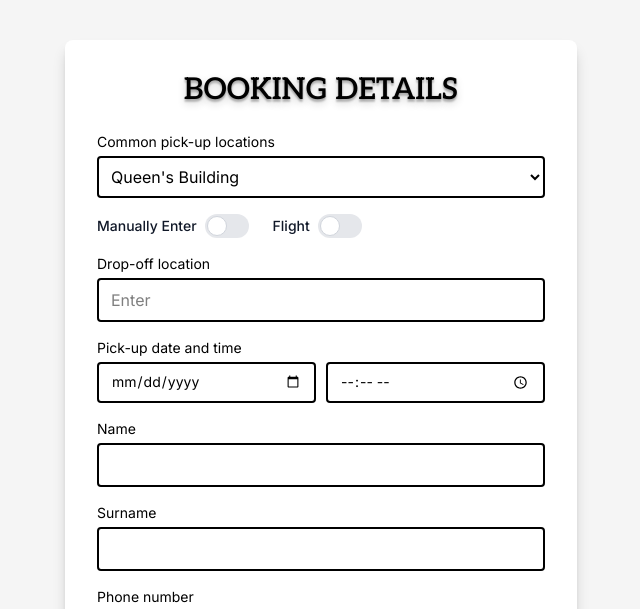
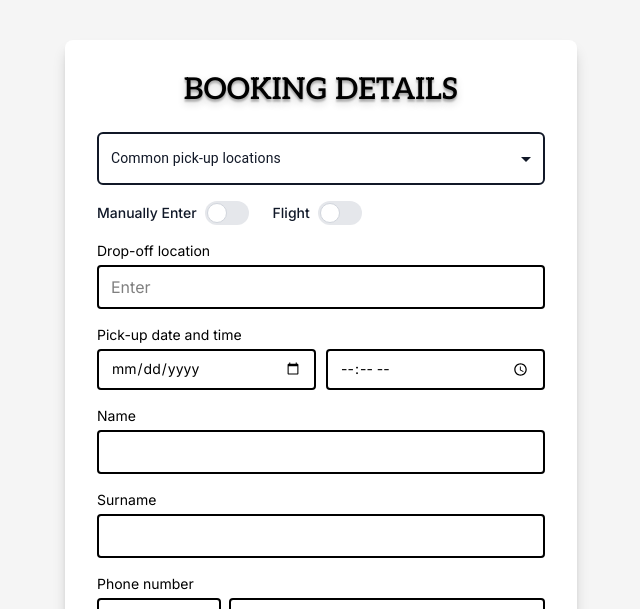
Before and after one commit to Otgon-Erdene-Otgonsukh/UoB-Proline-Taxi, a Next.js app: page /book in a window 1280 px wide. Shown: the part 176-785 px from the top of the page, without its empty margins (319-959 px from the left). Built offline with nearby package versions, Linux system fonts and the light colour scheme.

Commit message:
added MUI dependency and updated the select section of the booking form

```diff
--- a/app/book/page.tsx
+++ b/app/book/page.tsx
@@ -1,6 +1,7 @@
 "use client";
 
 import { useState } from "react";
+import {FormControl, InputLabel, MenuItem, Select} from "@mui/material"
 
 export function BookingPage() {
   const [isManualChecked, setIsManualChecked] = useState(false);
@@ -20,21 +21,57 @@ export function BookingPage() {
           {/*should go to some confirmed page or alike, currently goes to homepage*/}
           <div className="flex flex-col gap-4">
               <div className={`flex flex-col ${(isManualChecked || isFlightChecked) ? "text-gray-400" : ""}`}>
-                <label htmlFor="commonLoc" className="mb-1 text-sm">
+                <FormControl
+                fullWidth
+                disabled={isManualChecked || isFlightChecked}
+                sx={{
+                  "& .MuiOutlinedInput-root": {
+                    borderRadius: "0.375rem", // rounded
+                    fontSize: "0.875rem", // text-sm
+                    color: "#111827", // gray-900 text color
+                    "& fieldset": {
+                      borderWidth: "2px", // border-2
+                      borderColor: "#111827", // gray-900
+                    },
+
+                    "&.Mui-focused fieldset": {
+                      borderWidth: "2px",
+                      borderColor: "#111827", // gray-900
+                    },
+                  },
+                  "& .MuiInputLabel-root": {
+                    fontSize: "0.875rem", // text-sm
+                    color: "#111827", // gray-900
+                    "&.Mui-focused": {
+                      color: "#111827", // gray-900
+                    },
+                  },
+                  "& .MuiSelect-icon": {
+                    color: "#111827", // gray-900 dropdown arrow
+                  },
+                }}
+              >
+                <InputLabel id="commonLoc-label" className="text-sm">
                   Common pick-up locations
-                </label>
-                <select
+                </InputLabel>
+                <Select
+                  labelId="commonLoc-label"
                   id="commonLoc"
-                  className="border-2 rounded px-2 py-2"
-                  defaultValue="None"
-                  disabled={isManualChecked}
+                  label="Common pick-up locations"
+                  defaultValue=""
                 >
-                  <option>Queen's Building</option>
-                  <option>Will's Memorial</option>
-                  <option>Merchant Venturers Building</option>
-                  <option>Victoria Rooms</option>
-                  <option>Richmond Building</option>
-                </select>
+                  <MenuItem value="">
+                    <em>Select a location</em>
+                  </MenuItem>
+                  <MenuItem value="queens">Queen's Building</MenuItem>
+                  <MenuItem value="wills">Will's Memorial</MenuItem>
+                  <MenuItem value="merchant">
+                    Merchant Venturers Building
+                  </MenuItem>
+                  <MenuItem value="victoria">Victoria Rooms</MenuItem>
+                  <MenuItem value="richmond">Richmond Building</MenuItem>
+                </Select>
+              </FormControl>
               </div>
             <div id="checkboxes" className="flex flex-row justify-start gap-6">
               <label
```
Also changed, not shown: package.json (+9 -6 lines), 1 other file (tests, documents, lock files or other folders).
